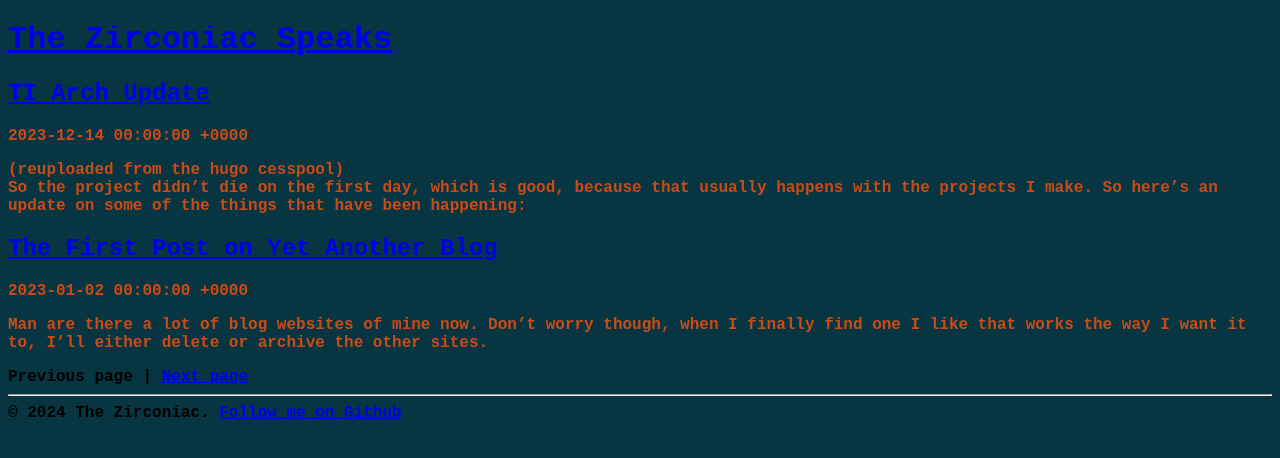
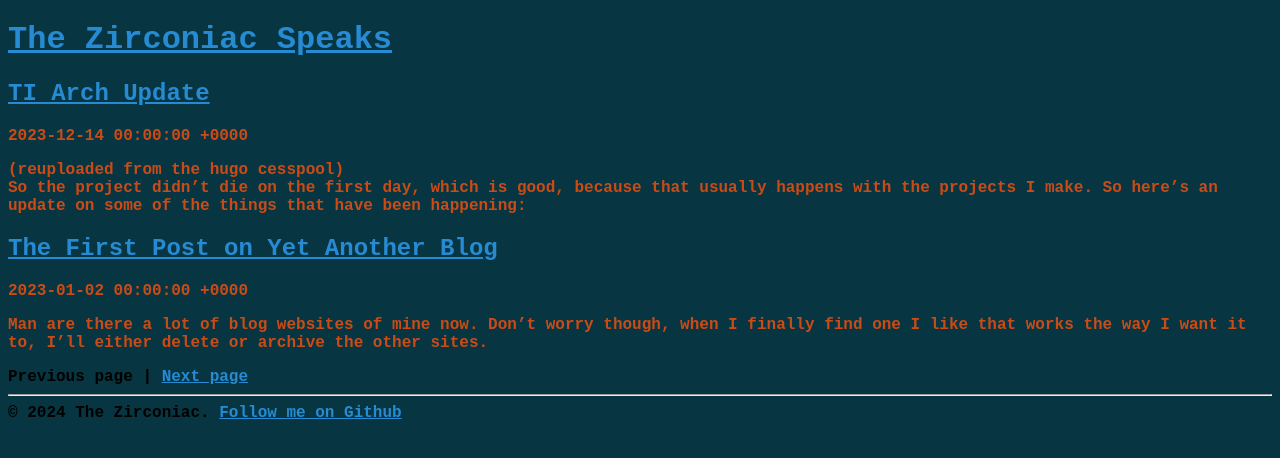
Before and after one commit to ZirconiaCubed3v2/ZirconiaCubed3v2.github.io, a Jekyll site: the page built from index.html, in a window 1280 px wide. Shown: the top 458 px of the page. Built offline with Jekyll 4.4.1, drawn with Linux system fonts in a browser that asks for light colours; the list of posts is cut into pages by our own code.

Commit message:
Update style.css

```diff
--- a/css/style.css
+++ b/css/style.css
@@ -9,3 +9,8 @@ p {
   font-family: 'Cousine', monospace;
   font-weight: bold;
 }
+a {
+  color: #268bd2;
+  font-family: 'Cousine', monospace;
+  font-weight: bold;
+}
```
